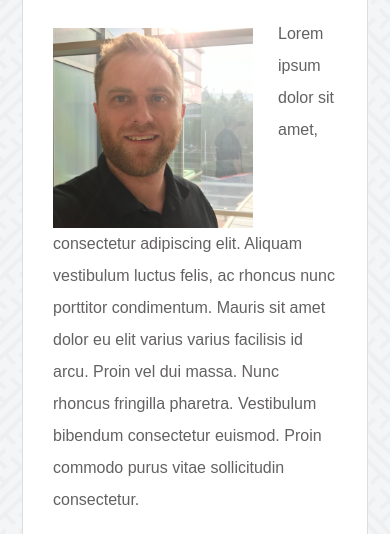
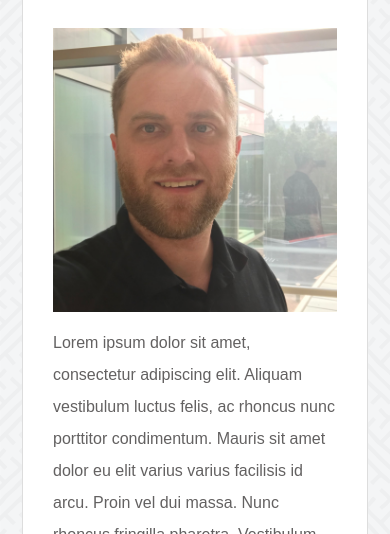
Before and after one commit to jcstang/Responsive-Portfolio, a plain HTML site: page index.html in a window 390 px wide. Shown: the part 258-792 px from the top of the page. Drawn offline with Linux system fonts and the light colour scheme.

Commit message:
img now fills our the width when at 640px

```diff
--- a/assets/css/solved-style.css
+++ b/assets/css/solved-style.css
@@ -288,5 +288,15 @@ input[type="submit"] {
     margin-left: 22px;
     margin-right: 22px;
     /* FIXME: left margin ok. right margin cut off */
+    /* DONE? */
+  }
+  .auth-image {
+    width: 100%;
+    margin-bottom: 15px;
+    /* float: left;
+    width: 200px;
+    height: auto;
+    margin-top: 10px;
+    margin-right: 25px; */
   }
 }
--- a/index.html
+++ b/index.html
@@ -27,7 +27,7 @@
     <section class="main-section">
       <h1>About Me</h1>
 
-      <img src="assets/images/headshot-of-me-200px.png" class="auth-image" alt="Jacob Stanger">
+      <img src="assets/images/headshot-me-800x800.png" class="auth-image" alt="Jacob Stanger">
 
       <p>Lorem ipsum dolor sit amet, consectetur adipiscing elit. Aliquam vestibulum luctus felis, ac rhoncus nunc porttitor condimentum. Mauris sit amet dolor eu elit varius varius facilisis id arcu. Proin vel dui massa. Nunc rhoncus fringilla pharetra. Vestibulum bibendum consectetur euismod. Proin commodo purus vitae sollicitudin consectetur.</p>
 
```
Also changed, not shown: assets/images/headshot-me-800x800.png (added).
